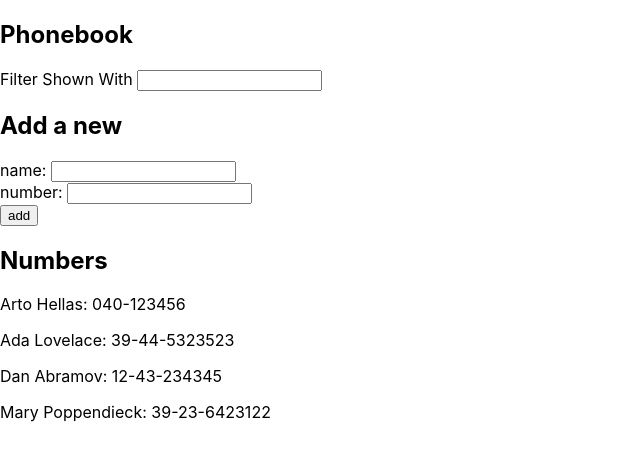
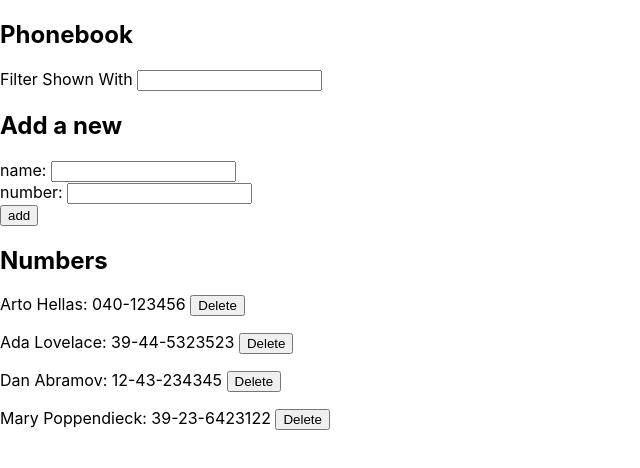
Before and after one commit to Memo56-FB/Full-Stack-Open-2021, a React (Create React App) app in the folder part2/phonebook/: page / in a window 1280 px wide. Shown: the top 468 px of the page, without its empty margins (0-640 px from the left). Built offline with nearby package versions, Linux system fonts and the light colour scheme; data requests are answered from the project's data file.

Commit message:
exercise 2.17

```diff
--- a/part2/phonebook/src/App.js
+++ b/part2/phonebook/src/App.js
@@ -64,7 +64,7 @@ const App = () => {
         handleChangeNumber={handleChangeNumber}
       />
       <h2>Numbers</h2>
-      <Persons persons={persons} searchName={searchName} />
+      <Persons persons={persons} setPersons={setPersons} searchName={searchName} />
     </div>
   )
 }
--- /dev/null
+++ b/part2/phonebook/src/components/DeleteButton.jsx
@@ -0,0 +1,26 @@
+import React from 'react'
+import personService from '../services/persons'
+
+export const DeleteButton = ({person,setPersons,persons}) => {
+
+
+    const handleClick = () =>{
+        let result = window.confirm(`Delete ${person.name}?`)
+        if(result){
+            personService.deletePerson(person.id)
+            setPersons(persons.filter(personFilter => {
+                if(personFilter.id === person.id){
+                    return null
+                }
+                else{
+                    return personFilter
+                }
+            }))
+        }
+    }
+    return (
+        <button onClick={handleClick}>
+            Delete
+        </button>
+    )
+}
--- a/part2/phonebook/src/components/Persons.jsx
+++ b/part2/phonebook/src/components/Persons.jsx
@@ -1,14 +1,17 @@
 import React from 'react'
+import { DeleteButton } from './DeleteButton'
 
-export default function Persons({persons, searchName}) {
+export default function Persons({persons, searchName,setPersons}) {
+    const copy= persons.map((person)=>{
+        if(searchName !== "" && person.name.toLocaleLowerCase().indexOf(searchName.toLocaleLowerCase()) === -1){
+            return null
+        }
+        return <p key={person.name} >{person.name}: {person.number} <DeleteButton persons={persons} person={person} setPersons={setPersons}/></p>
+    })
+
     return (
         <>
-            {persons.map((person)=>{
-                if(searchName !== "" && person.name.toLocaleLowerCase().indexOf(searchName.toLocaleLowerCase()) === -1){
-                return null
-                }
-                return <p key={person.name} >{person.name}: {person.number} </p>
-            })}
+           {copy}
         </>
     )
 }
--- a/part2/phonebook/src/services/persons.js
+++ b/part2/phonebook/src/services/persons.js
@@ -11,7 +11,9 @@ const createPerson = personObj => {
     return request.then(response => response.data)
 }
 
+const deletePerson = id => {
+    return axios.delete(`${baseUrl}/${id}`)
+}
 
-
-const personService = {getPersons, createPerson}
+const personService = {getPersons, createPerson, deletePerson}
 export default personService
```
